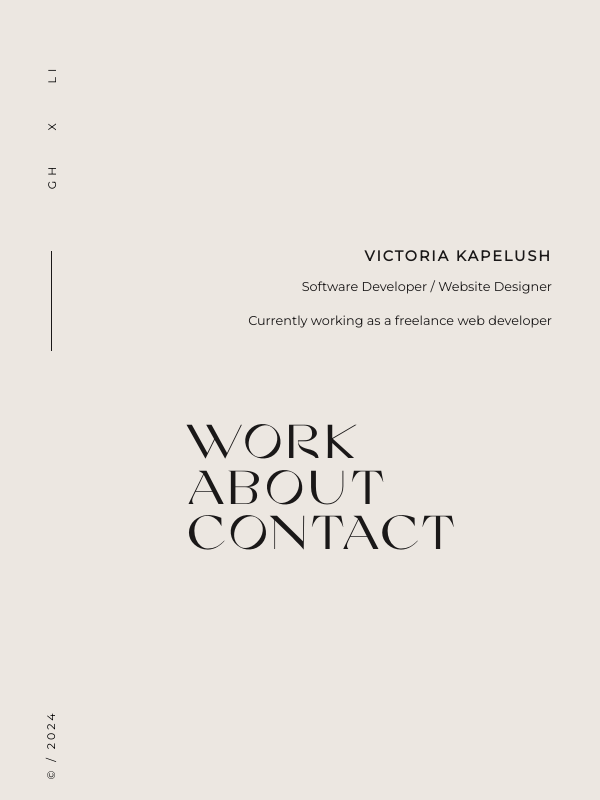
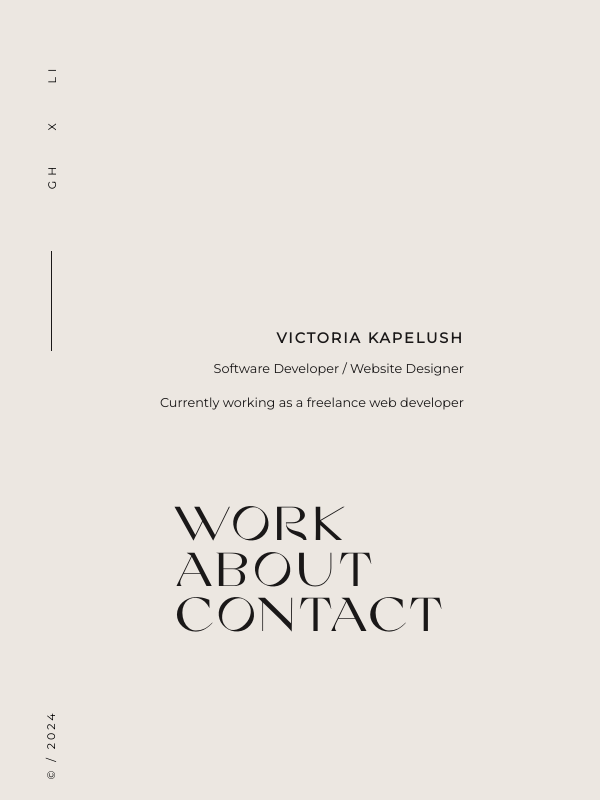
Before and after one commit to victoriakapelush/React-Portfolio-Website, a React (Vite) app: page / in a window 600 px wide. Built offline with nearby package versions, Linux system fonts and the light colour scheme.

Commit message:
Change layout of main page responside design

```diff
--- a/src/style/index.css
+++ b/src/style/index.css
@@ -394,10 +394,6 @@ body {
     justify-content: center;
     align-items: center;
     text-align: right;
-    width: 100vw;
-    margin: auto 0;
-    padding-right: 3rem;
-    padding-left: 6rem;
   }
 
   .links {
```
